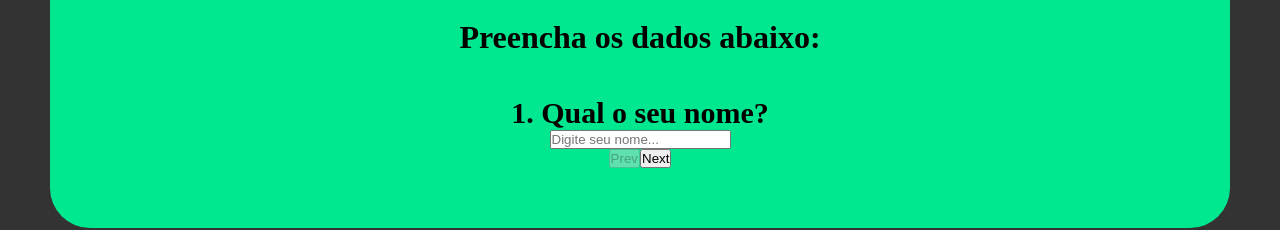
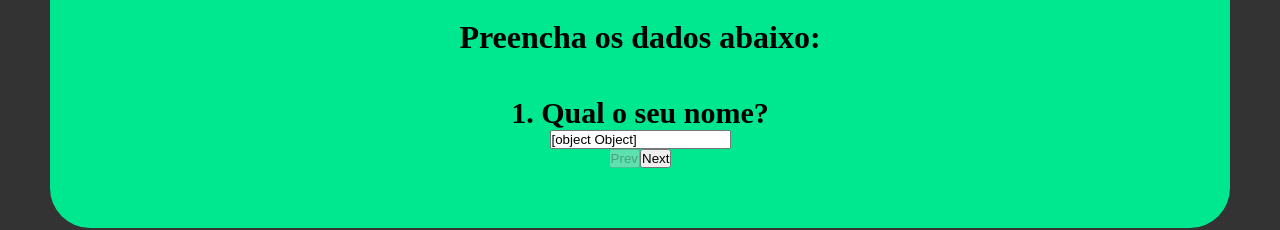
Before and after one commit to claranocito/projeto-cronograma, a React (Vite) app: page / in a window 1280 px wide. Shown: the part 3921-4151 px from the top of the page. Built offline with nearby package versions, Linux system fonts and the light colour scheme; a web font is replaced by a local one.

Commit message:
instalação validação de campos com YUP

```diff
--- a/package.json
+++ b/package.json
@@ -11,7 +11,8 @@
   "dependencies": {
     "react": "^18.2.0",
     "react-dom": "^18.2.0",
-    "styled-components": "^5.3.6"
+    "styled-components": "^5.3.6",
+    "yup": "^0.32.11"
   },
   "devDependencies": {
     "@types/react": "^18.0.24",
--- a/src/components/Form/index.jsx
+++ b/src/components/Form/index.jsx
@@ -6,17 +6,18 @@ import FormStap3 from "./FormStap3";
 import FormStap4 from "./FormStap4";
 import FormStap5 from "./FormStap5";
 import FormStapFinal from "./ForStapFinal";
+import * as yup from "yup";
 
 function Form() {
   const [page, setPage] = useState(0);
 
   const [formData, setFormData] = useState({
-    email: "",
+    name: yup.string().required(),
     horas: "",
-    name: "",
+    periudo: "",
     dias: "",
-    periudo: "",
-    tel: "",
+    email: yup.string().email().required(),
+    tel: yup.number().required,
   });
 
   const FormTitles = [
```
Also changed, not shown: 1 other file (tests, documents, lock files or other folders).
